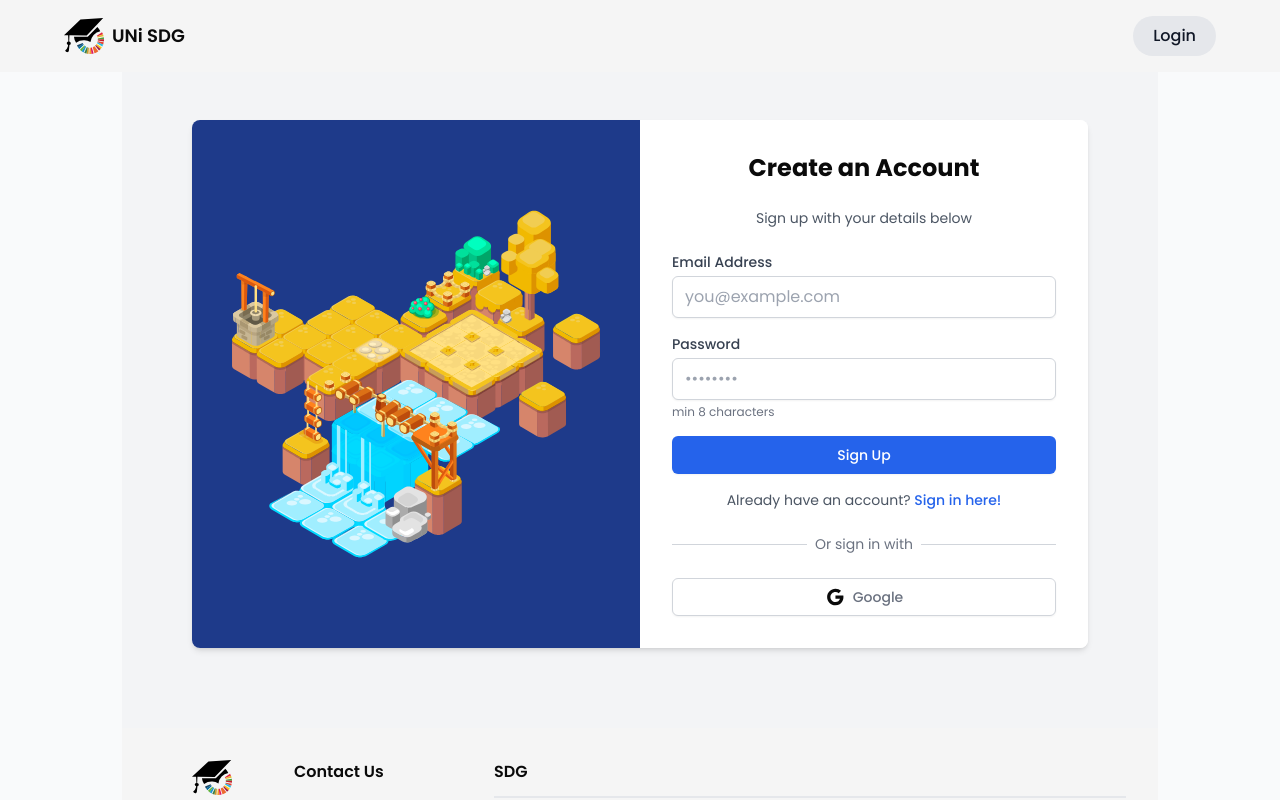
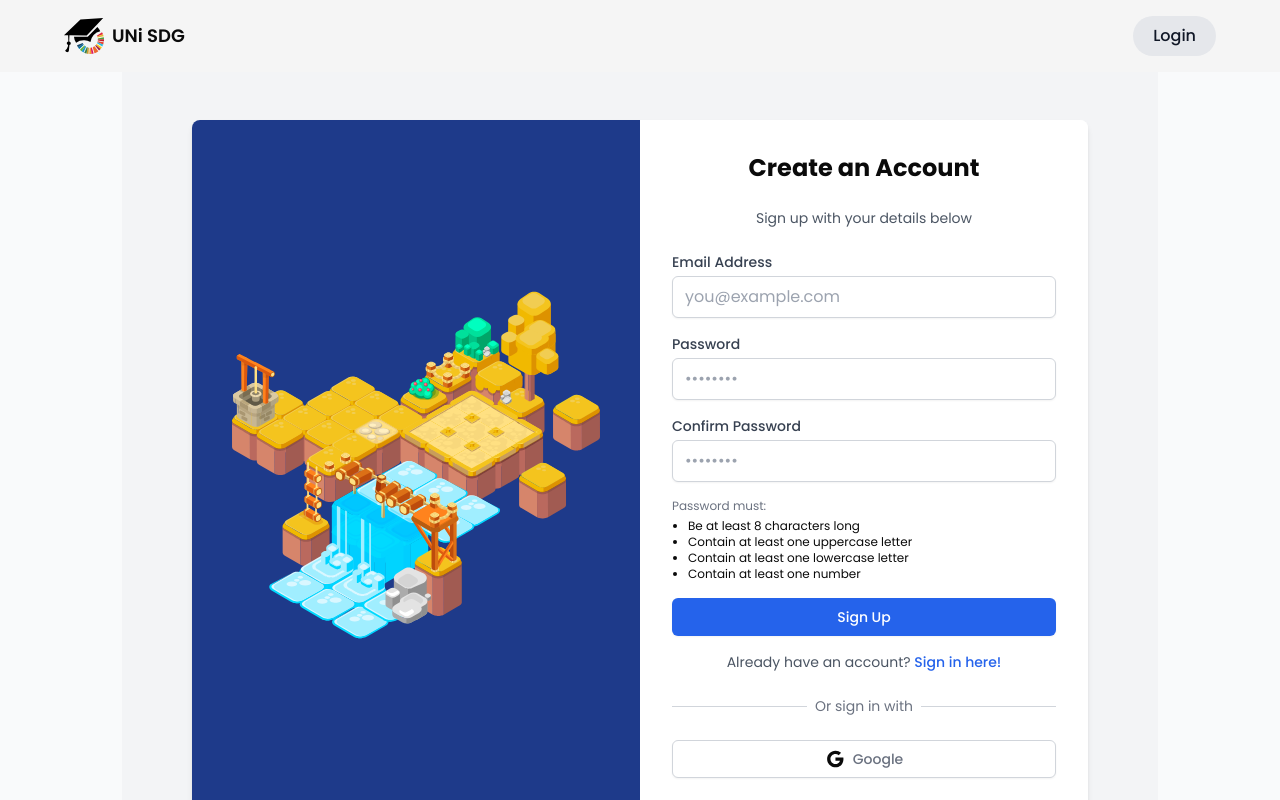
Before and after one commit to unisdgprojectteam38/unisdgteam38-deploy, a Next.js app: page /login in a window 1280 px wide. Both pictures are taken after a click on the button "Sign up now!". Shown: the top 800 px of the page. Built offline with nearby package versions, Linux system fonts and the light colour scheme; no server answers.

Commit message:
feat(signup)

```diff
--- a/app/login/login-form.tsx
+++ b/app/login/login-form.tsx
@@ -8,7 +8,6 @@ interface LoginFormClientProps {
   message?: string;
 }
 
-// Separate Button component that doesn't use useFormStatus
 function ActionButton({
   children,
   pending,
@@ -42,6 +41,26 @@ export default function LoginFormClient({
 }: LoginFormClientProps) {
   const [isSignUpMode, setIsSignUpMode] = useState(false);
   const [isPending, setIsPending] = useState(false);
+  const [password, setPassword] = useState("");
+  const [confirmPassword, setConfirmPassword] = useState("");
+  const [passwordError, setPasswordError] = useState("");
+
+  const validatePassword = (pass: string) => {
+    if (pass.length < 8) {
+      return "Password must be at least 8 characters long";
+    }
+    if (!/[A-Z]/.test(pass)) {
+      return "Password must contain at least one uppercase letter";
+    }
+    if (!/[a-z]/.test(pass)) {
+      return "Password must contain at least one lowercase letter";
+    }
+    if (!/[0-9]/.test(pass)) {
+      return "Password must contain at least one number";
+    }
+    return "";
+  };
+
 
   const handleSignIn = async (e: React.FormEvent) => {
     e.preventDefault();
@@ -58,6 +77,18 @@ export default function LoginFormClient({
 
   const handleSignUp = async (e: React.FormEvent) => {
     e.preventDefault();
+
+    if (password !== confirmPassword) {
+      setPasswordError("Passwords do not match");
+      return;
+    }
+
+    const validationError = validatePassword(password);
+    if (validationError) {
+      setPasswordError(validationError);
+      return;
+    }
+
     setIsPending(true);
     try {
       const formData = new FormData(e.currentTarget as HTMLFormElement);
@@ -119,8 +150,45 @@ export default function LoginFormClient({
               required
               className="mt-1 block w-full px-3 py-2 bg-white border border-gray-300 rounded-md shadow-sm focus:outline-none focus:ring-indigo-500 focus:border-indigo-500"
               placeholder="••••••••"
+              value={password}
+              onChange={(e) => {
+                setPassword(e.target.value);
+                setPasswordError("");
+              }}
             />
-            <p className="mt-1 text-xs text-gray-500">min 8 characters</p>
+          </div>
+
+          <div>
+            <label htmlFor="confirmPassword" className="block text-sm font-medium text-gray-700">
+              Confirm Password
+            </label>
+            <input
+              id="confirmPassword"
+              name="confirmPassword"
+              type="password"
+              required
+              className="mt-1 block w-full px-3 py-2 bg-white border border-gray-300 rounded-md shadow-sm focus:outline-none focus:ring-indigo-500 focus:border-indigo-500"
+              placeholder="••••••••"
+              value={confirmPassword}
+              onChange={(e) => {
+                setConfirmPassword(e.target.value);
+                setPasswordError("");
+              }}
+            />
+          </div>
+
+          {passwordError && (
+            <p className="text-red-500 text-sm">{passwordError}</p>
+          )}
+
+          <div className="text-xs text-gray-500">
+            Password must:
+            <ul className="list-disc ml-4 mt-1">
+              <li>Be at least 8 characters long</li>
+              <li>Contain at least one uppercase letter</li>
+              <li>Contain at least one lowercase letter</li>
+              <li>Contain at least one number</li>
+            </ul>
           </div>
 
           <ActionButton
--- a/components/Footer.tsx
+++ b/components/Footer.tsx
@@ -48,7 +48,7 @@ export default function Footer() {
             <h6 className="w-[200px] h-6">Contact Us</h6>
             <div className="h-6 flex-col justify-start items-start gap-2 flex">
               <Link href="@emailaddress">
-                <p className="self-stretch caption text-default">support@unisdg.com</p>
+                <p className="self-stretch caption text-default">unisdgproject@gmail.com</p>
               </Link>
             </div>
             <h6 className="w-[200px] h-6">Legal</h6>
```
